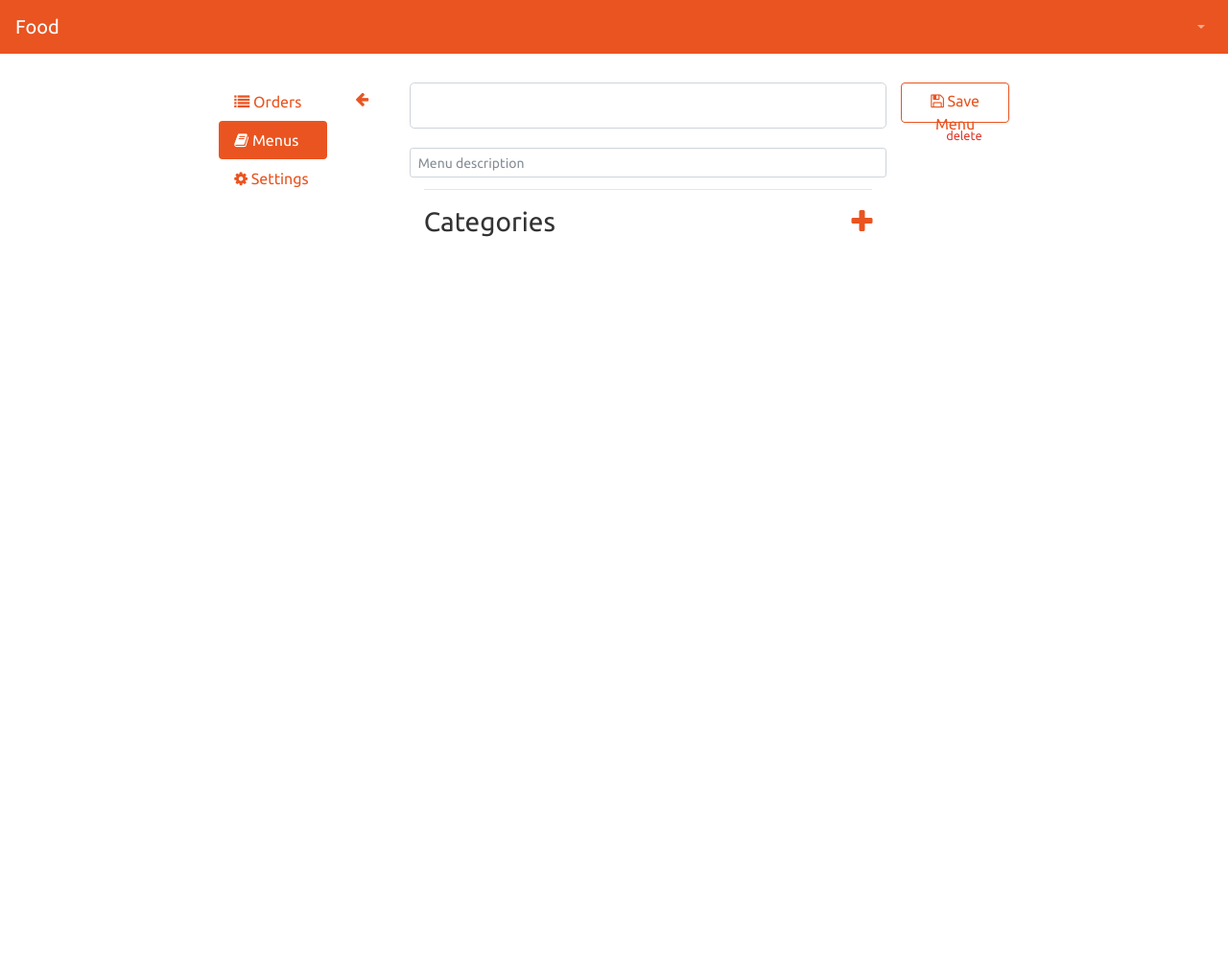
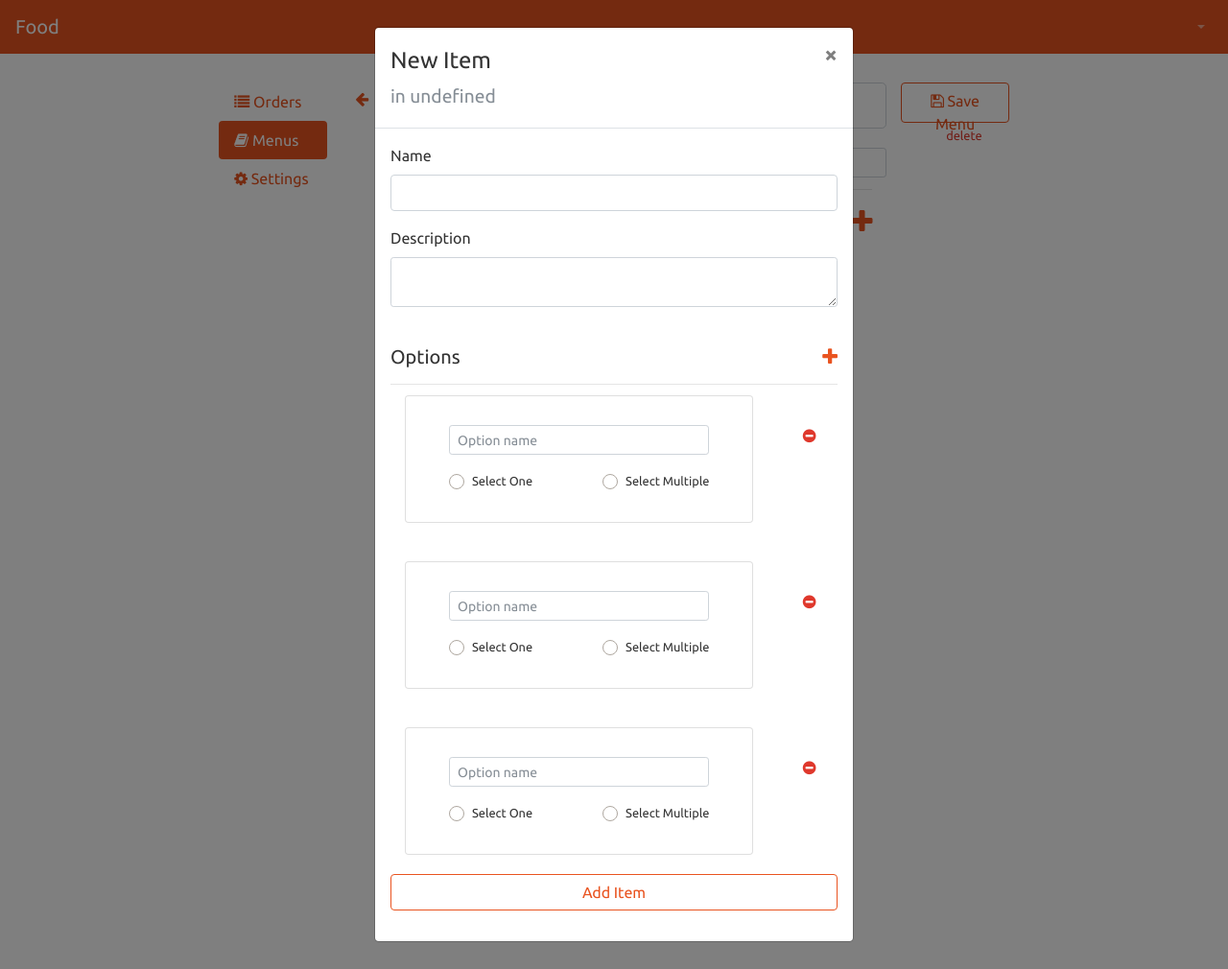
Before and after one commit to ikejs/food, a Flask app: template templates/account/menu_edit.html in a window 1280 px wide. Shown: the whole page at 96% size. Run offline with Flask 2, Linux system fonts and the light colour scheme; the template is opened without the code that fills it, so the values that code supplies are empty; style sheets or scripts are compiled from the project's sources; some libraries are stand-ins or nearby versions.

Commit message:
create options and select-one values on client

```diff
--- a/app.py
+++ b/app.py
@@ -213,6 +213,12 @@ def account_delete_menu():
     flash(u'Menu deleted successfully.', 'info')
     return redirect(url_for('account_view_menus'))
 
+@app.route("/account/getObjectId", methods=['POST'])
+def generate_objectId():
+    object = ObjectId()
+    return str(object)
+
+
 
 
 
--- a/static/javascripts/account_menu.js
+++ b/static/javascripts/account_menu.js
@@ -13,3 +13,114 @@ function deleteMenu(menuId) {
     }
     return false;
 }
+
+function addItem(categoryId) {
+    $("#categoryIdForNewItem").val(categoryId);
+    $("#categoryNameForNewItem").html('in ' + $("#categoryLabel_"+categoryId).val());
+    $('#newItemModal').modal('show');
+}
+
+
+function addNewItemOption() {
+    $.post('/account/getObjectId').done(function(object_id) {
+        $("#newItemOptions").append(`
+            <div id="newItemOptionWrapper_${object_id}" class="newItemOptionWrapper">
+                <div class="card col-md-10" style="margin:20px 0px 20px 0px;padding:30px;float:left;">
+                    <div class="col-md-12">
+                        <div class='form-group'>
+                            <input class='form-control form-control-sm' id='newItemOptionLabel_${object_id}' type='text' id='newItemOptionLabel_${object_id}' autocomplete="off" placeholder="Option name" />
+                        </div>
+                        <small>
+                            <div class="custom-control custom-radio" style="float:left;">
+                                <input type="radio" id="newItemOptionSingle_${object_id}" name="newItemOptionType_${object_id}" class="custom-control-input newItemOptionType" value="single" onclick="newItemOptionTypeSingle('${object_id}')">
+                                <label class="custom-control-label" style="padding-top:2px;" for="newItemOptionSingle_${object_id}">Select One</label>
+                            </div>
+                            <div class="custom-control custom-radio" style="float:right;">
+                                <input type="radio" id="newItemOptionMultiple_${object_id}" name="newItemOptionType_${object_id}" class="custom-control-input newItemOptionType" value="multiple" onclick="newItemOptionTypeMultiple('${object_id}')">
+                                <label class="custom-control-label" style="padding-top:2px;" for="newItemOptionMultiple_${object_id}">Select Multiple</label>
+                            </div>
+                        </small>
+                    </div>
+                    <hr style="display:none;" id="newItemOptionDivider_${object_id}">
+                    <div class="col-md-12" id="newItemOptionBody_${object_id}">
+
+                    </div>
+                </div>
+                <a style="float:right;margin-top:50px;" class="text-danger col-md-1" href="javascript:removeItemOption('${object_id}')"><span class="fa fa-minus-circle"></span></a>
+            </div>
+        `)
+    });
+}
+
+function removeItemOption(option_id) {
+    $("#newItemOptionWrapper_"+option_id).remove();
+}
+
+function addNewItemOptionSingleValue(option_id) {
+    $.post('/account/getObjectId').done(function(value_id) {
+        $("#newItemOptionBody_"+option_id).prepend(`
+            <div class="row" style="margin-top:20px;" id="newItemOptionValueWrapper_${value_id}">
+                <div class="col-md-1">
+                    <input type="radio" id="newItemOptionSingleValue_${value_id}" name="newItemOptionSingleValue_${value_id}" />
+                </div>
+                <div class="form-group col-md-6" style="float:left;">
+                    <input class='form-control form-control-sm' id='' type='text' name='' placeholder="Price Name" autocomplete="off" />
+                </div>
+                <div class='form-group col-md-4' style="float:right;">
+                      <div class="form-group">
+                        <div class="input-group input-group-sm mb-2">
+                          <div class="input-group-prepend">
+                            <span class="input-group-text">$</span>
+                          </div>
+                          <input placeholder="0.00" class="form-control form-control-sm dollarAmount" />
+                        </div>
+                      </div>
+                </div>
+                <div class="col-md-1" style="float:left;padding-right:0px;">
+                    <a style="float:right;" class="text-danger" href="javascript:removeNewItemOptionSingleValue('${value_id}')"><span class="fa fa-minus-circle"></a>
+                </div>
+            </div>
+        `);
+    });
+}
+
+function removeNewItemOptionSingleValue(valueId) {
+    $("#newItemOptionValueWrapper_"+valueId).remove();
+}
+
+function newItemOptionTypeSingle(option_id) {
+    $("#newItemOptionDivider_"+option_id).show();
+    $("#newItemOptionSingle_"+option_id).attr('disabled', '')
+    $("#newItemOptionBody_"+option_id).append(`
+        <center>
+            <a href="javascript:addNewItemOptionSingleValue('${option_id}')"><small>Add Value</small></a>
+        </center>
+    `)
+}
+
+function newItemOptionTypeMultiple(option_id) {
+    $("#newItemOptionDivider_"+option_id).show();
+
+}
+
+
+$(function() {
+    addItem('5da95a5d0748a9b3f563d06d') //TEST
+    addNewItemOption();
+    addNewItemOption();
+    addNewItemOption();
+    //
+    // $("#multiPricingSwitch").change(function() {
+    //     if(this.checked) {
+    //
+    //     } else {
+    //
+    //     }
+    // });
+
+    $( ".dollarAmount" ).focusout(function() {
+        $(this).val(accounting.formatMoney($(this).val()).replace('$', ''));
+    });
+
+
+});
--- a/static/stylesheets/main.css
+++ b/static/stylesheets/main.css
@@ -2,3 +2,7 @@
     overflow: hidden;
     text-overflow: ellipsis;
 }
+
+#newItemModalDialog {
+    min-width: 30%;
+}
--- a/templates/account/menu_edit.html
+++ b/templates/account/menu_edit.html
@@ -32,13 +32,13 @@
                             <span class="fa fa-expand"></span>
                           </button>
                           <div class="form-group col-md-11" style="float:right;">
-                              <input class="form-control" type="text" value="{{category.label}}" name="categoryLabel_{{category._id}}" placeholder="Category Name" autocomplete="off" />
-                              <input class="form-control form-control-sm" type="text" id="categoryDescription_{{category._id}}" name="categoryDescription_{{category._id}}" placeholder="{%if category.label%}{{category.label}} description{%else%}Category description{%endif%}" value="{%if category.description%}{{category.description}}{%endif%}" autocomplete="off" />
+                              <input class="form-control" type="text" value="{{category.label}}" name="categoryLabel_{{category._id}}" id="categoryLabel_{{category._id}}" placeholder="Category Name" autocomplete="off" />
+                              <input class="form-control form-control-sm" type="text" name="categoryDescription_{{category._id}}" id="categoryDescription_{{category._id}}" placeholder="{%if category.label%}{{category.label}} description{%else%}Category description{%endif%}" value="{%if category.description%}{{category.description}}{%endif%}" autocomplete="off" />
                           </div>
                       </h2>
                     </div>
                     <div id="collapseOne_{{category._id}}" class="collapse" aria-labelledby="headingOne_{{category._id}}" data-parent="#categoriesAccordion">
-                        <a href="javascript:addItem({{category._id}})" style="float:right;margin:20px;"><small>add item</small></a>
+                        <a href="javascript:addItem('{{category._id}}')" style="float:right;margin:20px;"><small>add item</small></a>
                         <div class="card-body col-md-9 offset-md-2">
                             <div class="accordion" id="itemsAccordion_{{category._id}}">
                             {%if 'items' in category%}
@@ -47,18 +47,19 @@
                                         <div class="card">
                                             <div class="card-header" id="headingOne_{{item._id}}">
                                               <h2 class="mb-0">
-                                                <button class="btn btn-link" type="button" data-toggle="collapse" data-target="#collapseOne_{{item._id}}" aria-expanded="true" aria-controls="collapseOne_{{item._id}}">
-                                                  {{item.label}}
-                                                </button>
+                                                  <button onclick="expandButtonToggle({{item._id}})" class="btn btn-link col-md-1" style="float:left;" type="button" data-toggle="collapse" data-target="#collapseOne_{{item._id}}" aria-expanded="true" aria-controls="collapseOne_{{item._id}}">
+                                                    <span class="fa fa-expand"></span>
+                                                  </button>
+                                                  <div class="form-group col-md-11" style="float:right;">
+                                                      <input class="form-control" type="text" value="{{item.label}}" name="itemLabel_{{item._id}}" placeholder="Item Name" autocomplete="off" />
+                                                      <input class="form-control form-control-sm" type="text" name="itemDescription_{{item._id}}" placeholder="{%if item.label%}{{item.label}} description{%else%}Item description{%endif%}" value="{%if item.description%}{{item.description}}{%endif%}" autocomplete="off" />
+                                                  </div>
                                               </h2>
                                             </div>
                                             <div id="collapseOne_{{item._id}}" class="collapse" aria-labelledby="headingOne_{{item._id}}" data-parent="#itemsAccordion_{{category._id}}">
                                                 <div class="card-body">
                                                     <div class="accordion" id="itemsAccordion_{{category._id}}">
-                                                        <div class="form-group">
-                                                            <label class="col-form-label col-form-label-sm" for="itemDescription_{{item._id}}">{{item.label}} description</label>
-                                                            <input class="form-control form-control-sm" type="text" id="itemDescription_{{item._id}}" placeholder="{{item.label}} description" value="{%if 'description' in item%}{%if item.description%}{{item.description}}{%endif%}{%endif%}" autocomplete="off">
-                                                        </div>
+                                                        OPTIONS
                                                     </div>
                                                 </div>
                                             </div>
@@ -118,4 +119,44 @@
     </div>
   </div>
 </div>
+
+
+<!-- NEW ITEM MODAL -->
+<div class="modal fade" id="newItemModal" tabindex="-1" role="dialog" aria-labelledby="newItemModalLabel" aria-hidden="true">
+  <div class="modal-dialog" id="newItemModalDialog" role="document">
+    <div class="modal-content">
+      <div class="modal-header">
+        <h4 class="modal-title" id="newItemModalLabel">New Item<br><small class="text-muted" id="categoryNameForNewItem"></small></h4>
+        <button type="button" class="close" data-dismiss="modal" aria-label="Close">
+          <span aria-hidden="true">&times;</span>
+        </button>
+      </div>
+      <div class="modal-body col-md-12">
+          <form action="/account/menus/newItem" method="POST">
+              <input style="display:none;" name="menuId" value="{{menu._id}}" />
+              <input style="display:none;" name="categoryId" id="categoryIdForNewItem" value="" />
+              <div class='form-group'>
+                  <label required for='item-name'>Name</label><br>
+                  <input class='form-control' id='itemName' type='text' name='itemName' autocomplete="off" />
+              </div>
+              <div class='form-group'>
+                  <label for='menu-name'>Description</label><br>
+                  <textarea class='form-control form-control-sm' id='itemDescription' type='text' name='itemDescription' autocomplete="off"></textarea>
+              </div>
+              <h5 style="margin-top:40px;">Options <a href="javascript:addNewItemOption()" style="float:right;"><span class="fa fa-plus"></span></a></h5>
+              <!-- <div class="custom-control custom-switch">
+                  <input type="checkbox" class="custom-control-input" id="multiPricingSwitch">
+                  <label class="custom-control-label" for="multiPricingSwitch">Multiple prices</label>
+              </div> -->
+              <div class="col-md-12" id="newItemOptions">
+              </div>
+              <hr>
+              <div class='form-group'>
+                  <button class='btn btn-outline-primary btn-block' type='submit'>Add Item</button>
+              </div>
+          </form>
+      </div>
+    </div>
+  </div>
+</div>
 {% endblock %}
--- a/templates/base.html
+++ b/templates/base.html
@@ -12,6 +12,7 @@
     <script src="/javascripts/jquery-3.4.1.min.js"></script>
     <script src="/javascripts/popper.min.js"></script>
     <script src="/javascripts/bootstrap.min.js"></script>
+    <script src="/javascripts/accounting.min.js"></script>
     {% include 'partials/navbar.html' %}
     <div class="col-md-8 offset-md-2" style="margin-top:30px;">
         {% with messages = get_flashed_messages(with_categories=true) %}
--- a/testMenu.json
+++ b/testMenu.json
@@ -1 +1 @@
-{"_id":"5da8a34594ad602c21c354e9","label":"Lunch","description":"This is our lunch menu","categories":[{"label":"Smoothies","description":"","items":[{"label":"Yummy Smoothie","_id":"5da8ff99b9b02e388a15189d","description":"This is a really yummy smoothie","options":[{"label":"Sizes","_id":"5da8ffb5b9b02e388a15189e","selection":"single","values":[{"name":"Large","price":6.95,"modification":"replace","default":false,"_id":"5da8ffdfb9b02e388a15189f"},{"name":"Medium","price":"4.95","modification":"replace","default":false,"_id":"5da8ffeab9b02e388a1518a0"},{"name":"Small","price":"3.99","modification":"replace","default":true,"_id":"5da8fff2b9b02e388a1518a1"}]}]}],"_id":"5da8ff74b9b02e388a15189c"},{"label":"Burgers"}]}
+{"label":"Lunch","description":"This is our lunch menu","categories":[{"label":"Smoothies","description":"","items":[{"label":"Yummy Smoothie","_id":"5da8ff99b9b02e388a15189d","description":"This is a really yummy smoothie","options":[{"label":"Sizes","_id":"5da8ffb5b9b02e388a15189e","selection":"single","values":[{"name":"Large","price":6.95,"modification":"replace","default":false,"_id":"5da8ffdfb9b02e388a15189f"},{"name":"Medium","price":"4.95","modification":"replace","default":false,"_id":"5da8ffeab9b02e388a1518a0"},{"name":"Small","price":"3.99","modification":"replace","default":true,"_id":"5da8fff2b9b02e388a1518a1"}]}]}],"_id":"5da8ff74b9b02e388a15189c"},{"label":"Burgers"}]}
```
Also changed, not shown: static/javascripts/accounting.min.js (added), 1 other file.
